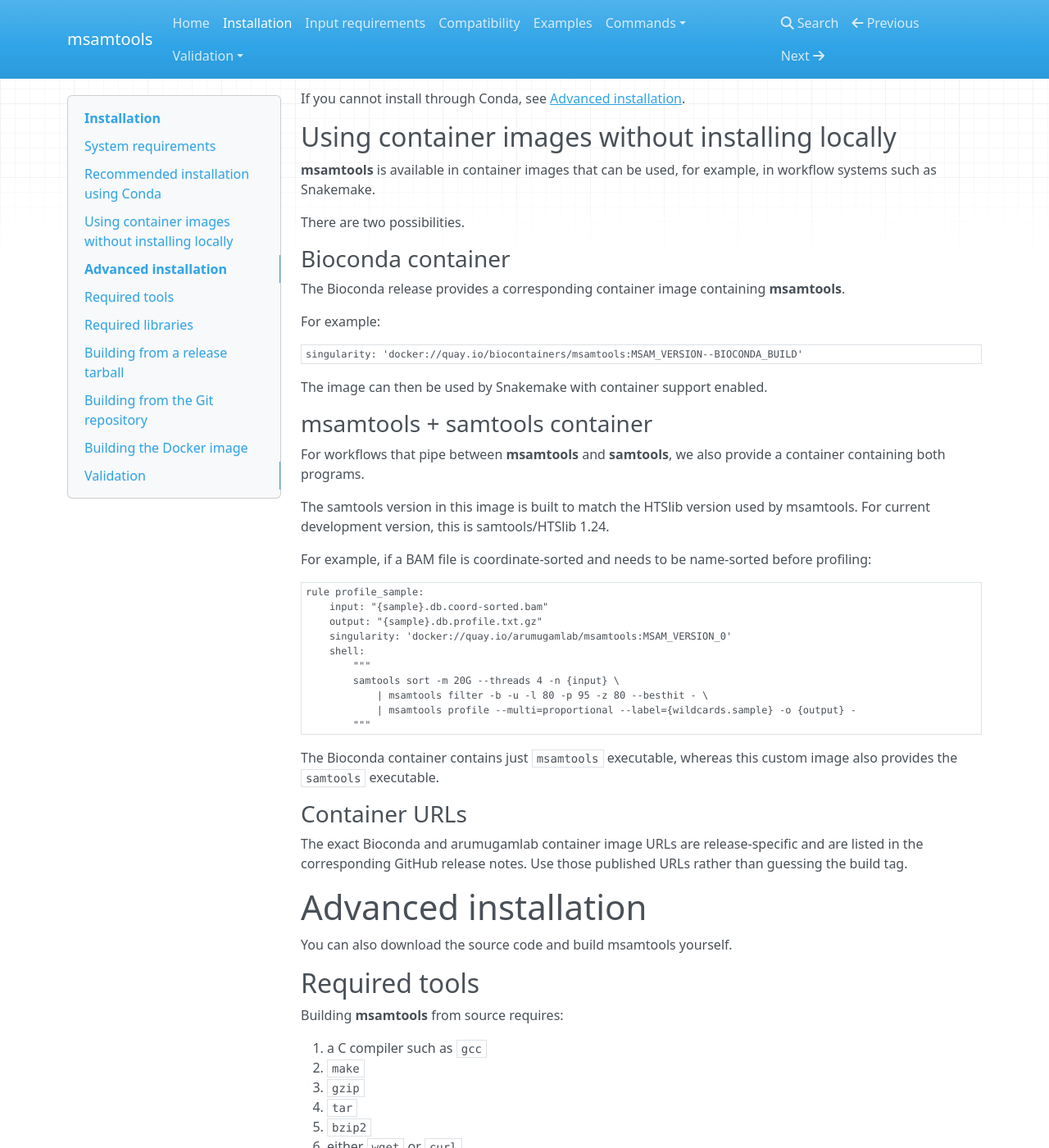
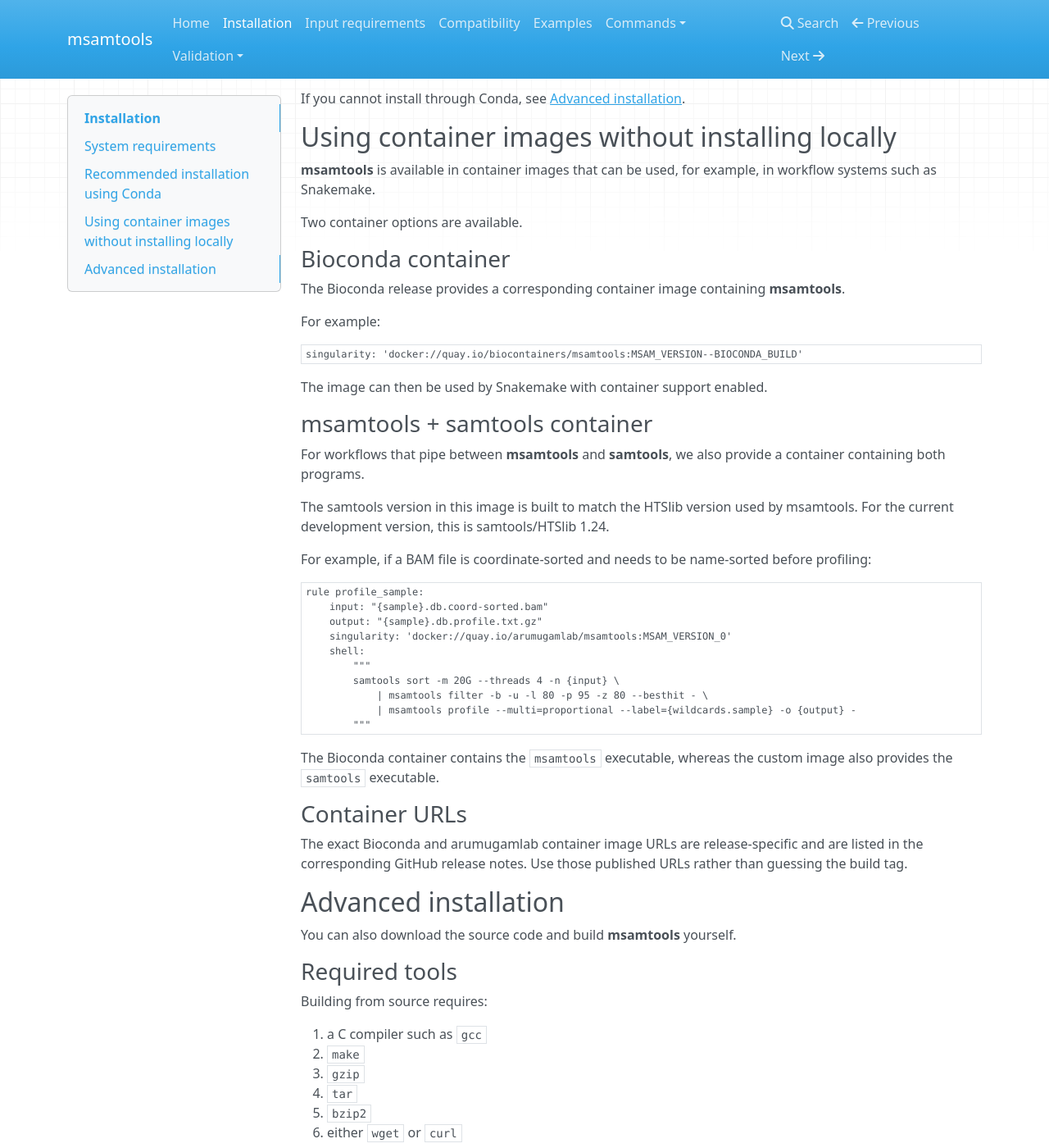
Before and after one commit to arumugamlab/msamtools, an MkDocs documentation site: the page built from docs/installation.md, in a window 1280 px wide and 1400 px high, scrolled down 735 px. Shown: the whole window at 82% size. Built offline with MkDocs 1.6.1, drawn with Linux system fonts in a browser that asks for light colours; nearby versions of some CDN libraries; some of the changed text lies outside the part shown.

Commit message:
docs: clean up installation documentation
- simplify source and container installation guidance
- normalize heading structure
- clarify version placeholders and release-specific container URLs
- streamline Git and Docker build instructions

````diff
--- a/docs/installation.md
+++ b/docs/installation.md
@@ -47,7 +47,7 @@
 **msamtools** is available in container images that can be used, for example,
 in workflow systems such as Snakemake.
 
-There are two possibilities.
+Two container options are available.
 
 ### Bioconda container
 
@@ -67,8 +67,8 @@
 For workflows that pipe between **msamtools** and **samtools**, we also provide
 a container containing both programs.
 
-The samtools version in this image is built to match the HTSlib version used
-by msamtools. For current development version, this is samtools/HTSlib 1.24.
+The samtools version in this image is built to match the HTSlib version used by
+msamtools. For the current development version, this is samtools/HTSlib 1.24.
 
 For example, if a BAM file is coordinate-sorted and needs to be name-sorted
 before profiling:
@@ -86,22 +86,22 @@
         """
 ```
 
-The Bioconda container contains just `msamtools` executable, whereas this custom image also
-provides the `samtools` executable.
+The Bioconda container contains the `msamtools` executable, whereas the custom
+image also provides the `samtools` executable.
 
 ### Container URLs
 
 The exact Bioconda and arumugamlab container image URLs are release-specific
-and are listed in the corresponding GitHub release notes. Use those
-published URLs rather than guessing the build tag.
+and are listed in the corresponding GitHub release notes. Use those published
+URLs rather than guessing the build tag.
 
-# Advanced installation
+## Advanced installation
 
-You can also download the source code and build msamtools yourself.
+You can also download the source code and build **msamtools** yourself.
 
-## Required tools
+### Required tools
 
-Building **msamtools** from source requires:
+Building from source requires:
 
 1. a C compiler such as `gcc`
 2. `make`
@@ -112,7 +112,7 @@
 
 Source builds automatically download and build the required HTSlib release.
 
-## Required libraries
+### Required libraries
 
 The following development libraries are required:
 
@@ -123,7 +123,7 @@
 
 The latter two are normally provided by the system C environment.
 
-## Building from a release tarball
+### Building from a release tarball
 
 For normal installation from source, obtain a release tarball and build it
 directly:
@@ -145,11 +145,11 @@
 make install
 ```
 
-## Building from the Git repository
+### Building from the Git repository
 
 Developers and contributors can build directly from the Git repository.
 
-### Getting the source code
+#### Getting the source code
 
 Clone the repository:
 
@@ -161,7 +161,7 @@
 Repository snapshots can alternatively be downloaded from GitHub, although
 cloning with Git is recommended for development work.
 
-### Bootstrapping the build system
+#### Bootstrapping the build system
 
 The generated `configure` script is not stored in the Git repository.
 
@@ -171,7 +171,7 @@
 autoreconf -fi
 ```
 
-### Building and testing
+#### Building and testing
 
 Configure, build, and run the test suite with:
 
@@ -186,7 +186,7 @@
 coverage, alignment summaries, command-line validation, QNAME grouping,
 integration between commands, and streaming behavior.
 
-### Checking a source distribution
+#### Checking a source distribution
 
 Maintainers preparing a source distribution can run:
 
@@ -219,7 +219,7 @@
 The resulting image contains msamtools together with a samtools executable
 built to match the HTSlib version used by that msamtools release.
 
-## Validation
+### Validation
 
 Reproducible profile validation using synthetic metagenomic alignments is
 described in the [profile validation report](validation/profile_validation.md).
````
Also changed, not shown: other parts of docs/installation.md (+4 -4 lines).
